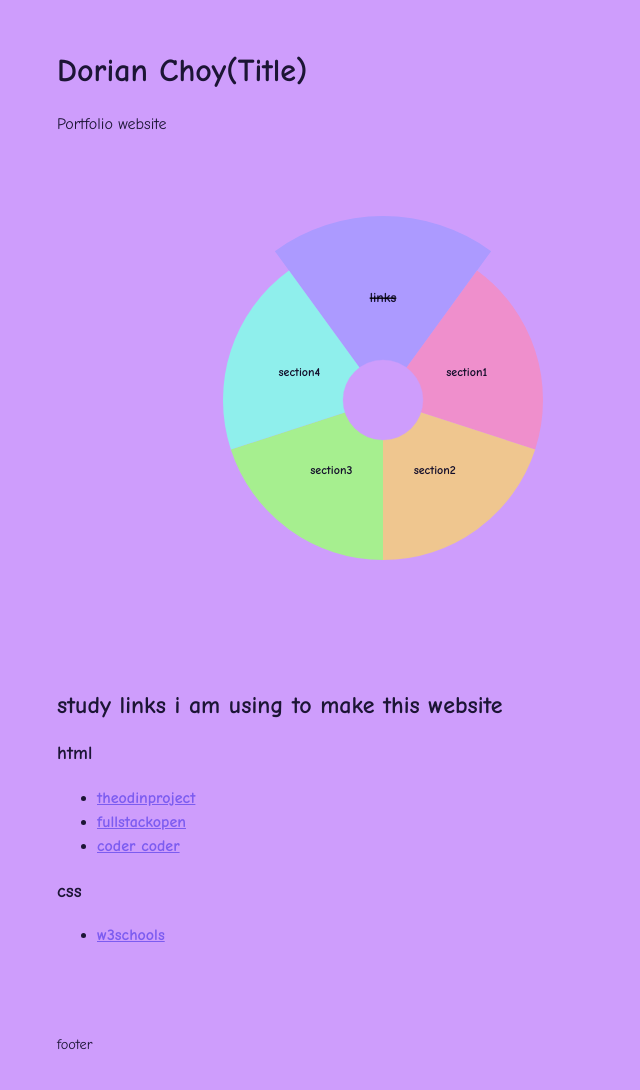
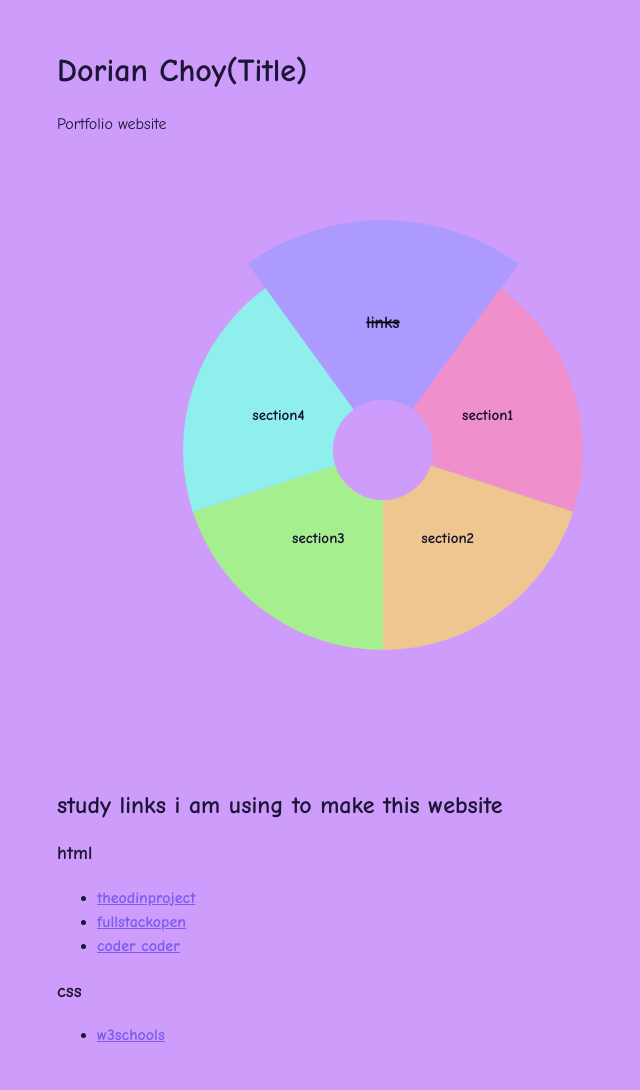
Before and after one commit to sloth-ian/portfolio-website, a plain HTML site: page index.html in a window 1280 px wide. Shown: the top 1090 px of the page, without its empty margins (257-897 px from the left). Drawn offline with Linux system fonts and the light colour scheme.

Commit message:
i have discovered inspect element

```diff
--- a/website/css/styles.css
+++ b/website/css/styles.css
@@ -87,7 +87,7 @@ html {
 /* PART TWO - THE WHEEL (ring disk circle spinny thing) */
 
 nav.wheel {     /* wheel variable */
-    --size: min(86vw, 400px);   /* size of the wheel (86% of view width at max) */
+    --size: min(86vw, 500px);   /* size of the wheel (86% of view width at max) */
     display: block;
     width: var(--size);
     max-width: none;
```
